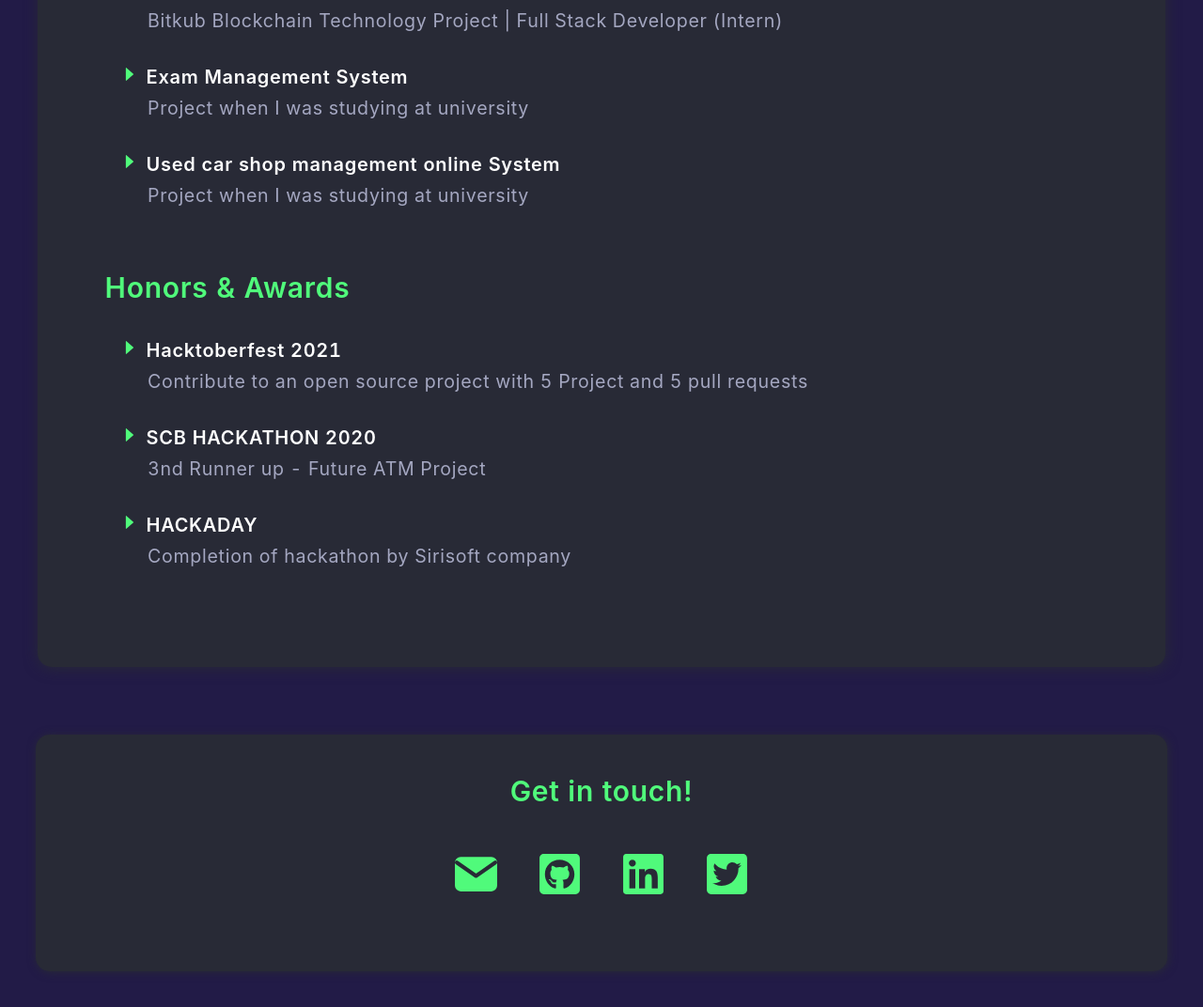
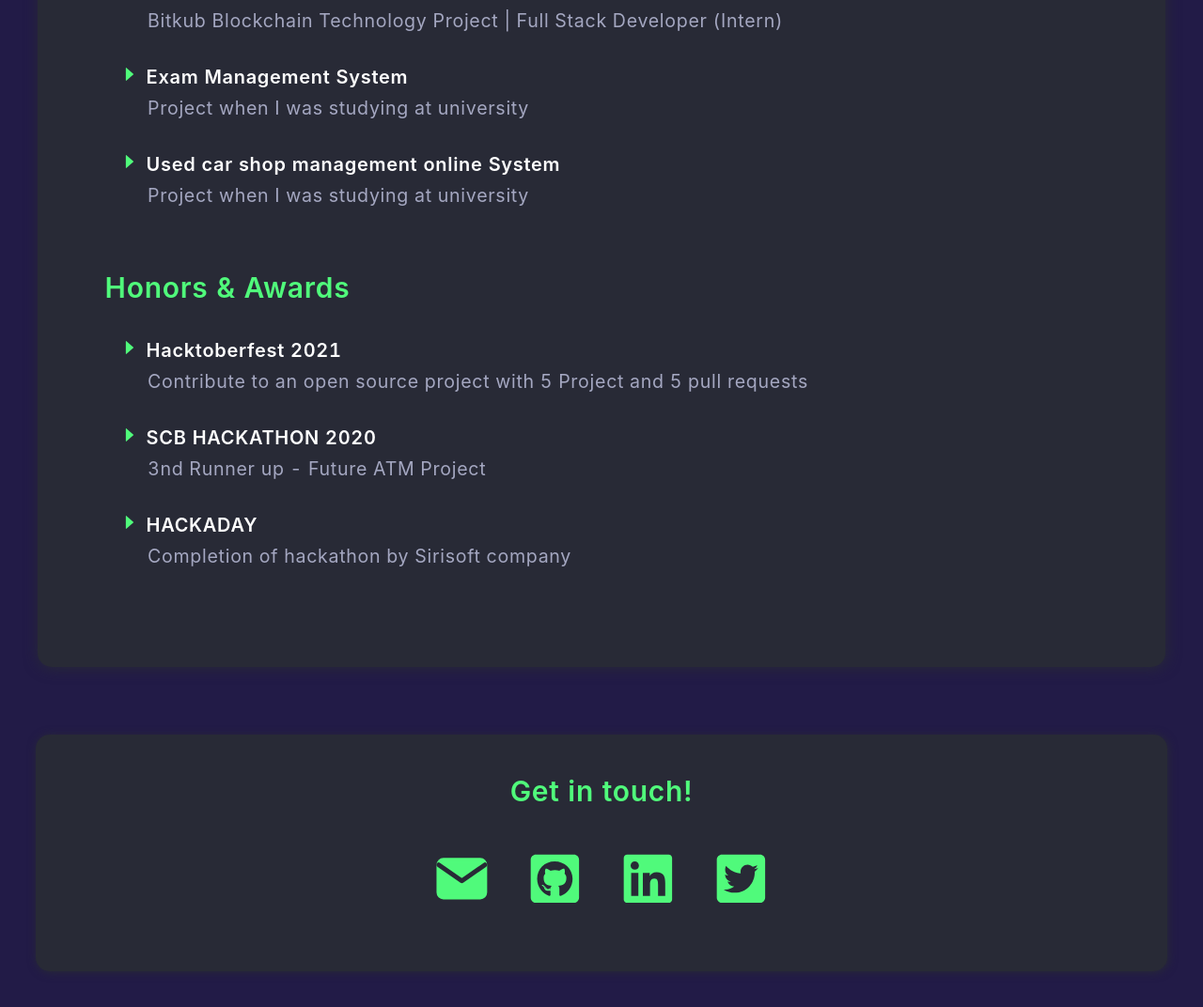
Before and after one commit to Armakuji/portfolio, a React (Create React App) app: page / in a window 1280 px wide. Shown: the part 2344-3416 px from the top of the page at 94% size. Built offline with nearby package versions, Linux system fonts and the light colour scheme.

Commit message:
feat(ImproveUI): add contract animation

```diff
--- a/src/components/AboutSection/AboutSection.tsx
+++ b/src/components/AboutSection/AboutSection.tsx
@@ -18,7 +18,7 @@ const AboutContainer = styled.div`
   word-wrap: break-word;
 
   .title {
-    color: ${(props) => props.theme.title};
+    color: #454894;
   }
 
   .card {
--- a/src/components/AboutSection/components/AboutDetail.tsx
+++ b/src/components/AboutSection/components/AboutDetail.tsx
@@ -16,7 +16,7 @@ const AboutDetailContainer = styled.div`
   }
 
   .title {
-    color: ${(props) => props.theme.title};
+    color: #454894;
   }
 
   .sub-title {
--- a/src/components/AboutSection/components/Skills/SkillDetail.tsx
+++ b/src/components/AboutSection/components/Skills/SkillDetail.tsx
@@ -32,8 +32,8 @@ const RightArrowColor = styled(RightArrow)`
   margin-top: 0.5em;
 
   path {
-    stroke: ${(props) => props.theme.title};
-    fill: ${(props) => props.theme.title};
+    stroke: #454894;
+    fill: #454894;
   }
 `;
 
--- a/src/components/ContractSection/ContractSection.tsx
+++ b/src/components/ContractSection/ContractSection.tsx
@@ -60,20 +60,52 @@ const ContractDetail = styled.div`
 
   .mail-link {
     color: #282a36;
+
+    &:hover {
+      -webkit-animation: slide-top 0.5s cubic-bezier(0.25, 0.46, 0.45, 0.94)
+        both;
+      animation: slide-top 0.5s cubic-bezier(0.25, 0.46, 0.45, 0.94) both;
+    }
+  }
+
+  @keyframes slide-top {
+    0% {
+      -webkit-transform: translateY(0);
+      transform: translateY(0);
+    }
+    100% {
+      -webkit-transform: translateY(-100px);
+      transform: translateY(-100px);
+    }
   }
 
   svg {
-    width: 2.5em;
-    height: 2.5em;
+    width: 3em;
+    height: 3em;
 
     path {
       stroke: #50fa7b;
       fill: #50fa7b;
     }
 
+    @media (max-width: 440px) {
+      width: 2.5em;
+      height: 2.5em;
+    }
+
     &:hover {
-      height: 3em;
-      width: 3em;
+      animation: slide-top 0.5s cubic-bezier(0.25, 0.46, 0.45, 0.94) both;
+
+      @keyframes slide-top {
+        0% {
+          -webkit-transform: translateY(0);
+          transform: translateY(0);
+        }
+        100% {
+          -webkit-transform: translateY(-1em);
+          transform: translateY(-1em);
+        }
+      }
     }
   }
 `;
--- a/src/utils/theme.ts
+++ b/src/utils/theme.ts
@@ -1,5 +1 @@
-export const theme = {
-  title: "#454894",
-  subTitle: "#7b79f7",
-  deviderColor: "#7b79f7",
-};
+export const theme = {};
```
